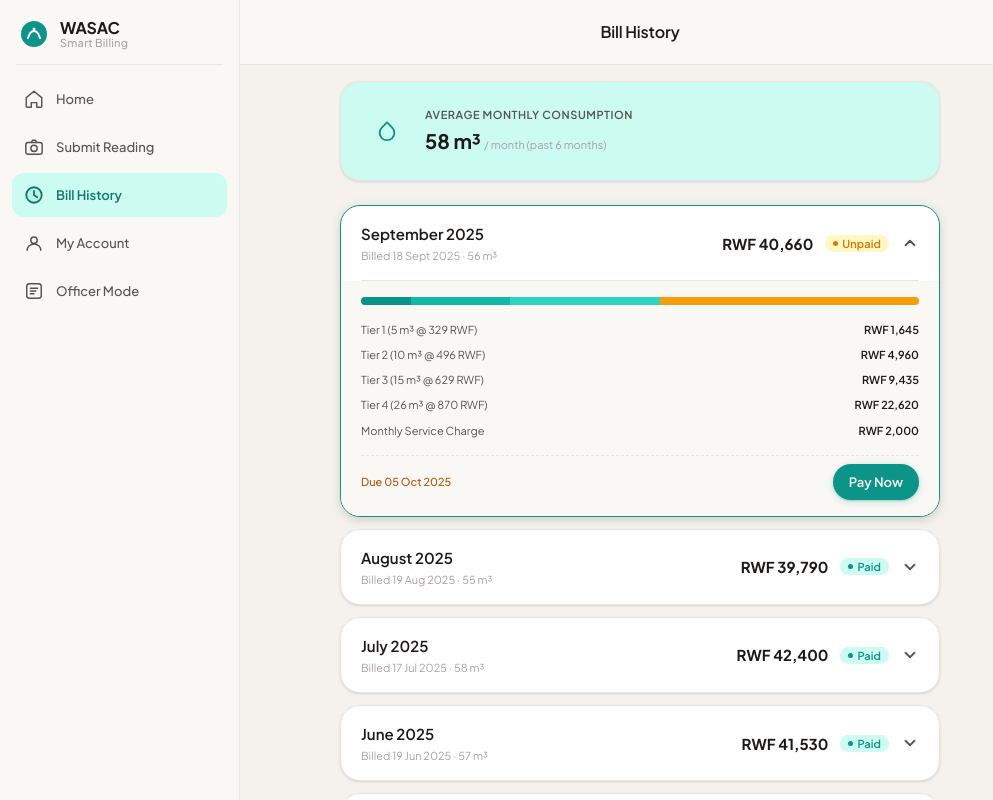
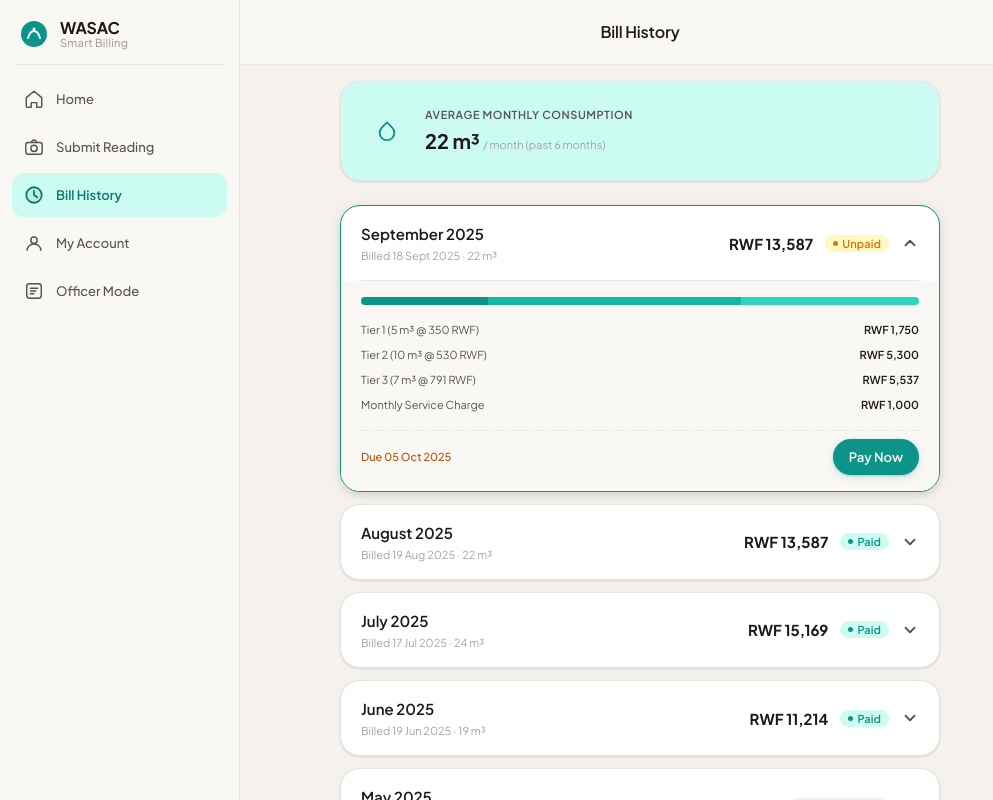
Before and after one commit to Dushimepaulette1/wasac-smart-billing, a React (Create React App) app in the folder frontend/: page /history in a window 1280 px wide. Shown: the top 800 px of the page, without its empty margins (0-993 px from the left). Built offline with nearby package versions, Linux system fonts and the light colour scheme.

Commit message:
fix: update service charge to RWF 1,000 and rebuild bill history with corrected rates

```diff
--- a/frontend/src/data/bills.js
+++ b/frontend/src/data/bills.js
@@ -1,41 +1,59 @@
 /**
  * @file bills.js
- * @description Mock billing data — tariff rates pending verification.
+ * @description Mock billing data for the WASAC Smart Billing Platform.
+ * Six months of bills for the current customer (Uwimana Clarisse) using
+ * the official WASAC tiered tariff rates.
  *
- * Rates used (to be confirmed against official WASAC schedule):
- *   Tier 1: 0-5 m3  @ RWF 329
- *   Tier 2: 5-15 m3 @ RWF 496
- *   Tier 3: 15-30 m3 @ RWF 629
- *   Tier 4: >30 m3  @ RWF 870
- *   Service charge: RWF 2,000
+ * WASAC Tariff Tiers (2024 schedule):
+ *   Tier 1: 0–5 m³   @ RWF 350/m³
+ *   Tier 2: 6–15 m³  @ RWF 530/m³
+ *   Tier 3: 16–30 m³ @ RWF 791/m³
+ *   Tier 4: >30 m³   @ RWF 1,000/m³
+ *   Service charge: RWF 1,000/month
  */
 
 function buildTiers(consumption) {
   const tiers = [];
-  const t1 = Math.min(consumption, 5);
-  if (t1 > 0) tiers.push({ name: 'Tier 1', from: 0, to: 5, units: t1, ratePerUnit: 329, cost: t1 * 329 });
-  const t2 = Math.min(Math.max(consumption - 5, 0), 10);
-  if (t2 > 0) tiers.push({ name: 'Tier 2', from: 5, to: 15, units: t2, ratePerUnit: 496, cost: t2 * 496 });
-  const t3 = Math.min(Math.max(consumption - 15, 0), 15);
-  if (t3 > 0) tiers.push({ name: 'Tier 3', from: 15, to: 30, units: t3, ratePerUnit: 629, cost: t3 * 629 });
-  const t4 = Math.max(consumption - 30, 0);
-  if (t4 > 0) tiers.push({ name: 'Tier 4', from: 30, to: null, units: t4, ratePerUnit: 870, cost: t4 * 870 });
+  const t1Units = Math.min(consumption, 5);
+  if (t1Units > 0) {
+    tiers.push({ name: 'Tier 1', from: 0, to: 5, units: t1Units, ratePerUnit: 350, cost: t1Units * 350 });
+  }
+  const t2Units = Math.min(Math.max(consumption - 5, 0), 10);
+  if (t2Units > 0) {
+    tiers.push({ name: 'Tier 2', from: 5, to: 15, units: t2Units, ratePerUnit: 530, cost: t2Units * 530 });
+  }
+  const t3Units = Math.min(Math.max(consumption - 15, 0), 15);
+  if (t3Units > 0) {
+    tiers.push({ name: 'Tier 3', from: 15, to: 30, units: t3Units, ratePerUnit: 791, cost: t3Units * 791 });
+  }
+  const t4Units = Math.max(consumption - 30, 0);
+  if (t4Units > 0) {
+    tiers.push({ name: 'Tier 4', from: 30, to: null, units: t4Units, ratePerUnit: 1000, cost: t4Units * 1000 });
+  }
   return tiers;
 }
-function computeTotal(c) {
-  const tiers = buildTiers(c);
-  return { tiers, serviceCharge: 2000, totalAmount: tiers.reduce((s, t) => s + t.cost, 0) + 2000 };
+
+function computeTotal(consumption) {
+  const tiers = buildTiers(consumption);
+  const tierTotal = tiers.reduce((sum, t) => sum + t.cost, 0);
+  return { tiers, serviceCharge: 1000, totalAmount: tierTotal + 1000 };
 }
 
-const sep = computeTotal(56), aug = computeTotal(55), jul = computeTotal(58);
-const jun = computeTotal(57), may = computeTotal(63), apr = computeTotal(56);
+// Realistic residential consumption: 18–26 m³/month (avg ~21.8 m³)
+// Readings cascade backwards from customer.previousReading = 2791
+const sep = computeTotal(22); // 2791 → 2813
+const aug = computeTotal(22); // 2769 → 2791
+const jul = computeTotal(24); // 2745 → 2769
+const jun = computeTotal(19); // 2726 → 2745
+const may = computeTotal(23); // 2703 → 2726 (anomaly-flagged)
+const apr = computeTotal(21); // 2682 → 2703
 
 export const mockBills = [
-  { id: 'bill-006', period: 'September 2025', billingDate: '2025-09-18', dueDate: '2025-10-05', previousReading: 2791, currentReading: 2847, consumption: 56, tiers: sep.tiers, serviceCharge: sep.serviceCharge, totalAmount: sep.totalAmount, status: 'unpaid', paymentDate: null, transactionRef: null },
-  { id: 'bill-005', period: 'August 2025', billingDate: '2025-08-19', dueDate: '2025-09-05', previousReading: 2736, currentReading: 2791, consumption: 55, tiers: aug.tiers, serviceCharge: aug.serviceCharge, totalAmount: aug.totalAmount, status: 'paid', paymentDate: '2025-08-28', transactionRef: 'TXN-MOMO-20250828-7741' },
-  { id: 'bill-004', period: 'July 2025', billingDate: '2025-07-17', dueDate: '2025-08-05', previousReading: 2678, currentReading: 2736, consumption: 58, tiers: jul.tiers, serviceCharge: jul.serviceCharge, totalAmount: jul.totalAmount, status: 'paid', paymentDate: '2025-07-30', transactionRef: 'TXN-MOMO-20250730-5509' },
-  { id: 'bill-003', period: 'June 2025', billingDate: '2025-06-19', dueDate: '2025-07-05', previousReading: 2621, currentReading: 2678, consumption: 57, tiers: jun.tiers, serviceCharge: jun.serviceCharge, totalAmount: jun.totalAmount, status: 'paid', paymentDate: '2025-06-27', transactionRef: 'TXN-MOMO-20250627-3302' },
-  { id: 'bill-002', period: 'May 2025', billingDate: '2025-05-17', dueDate: '2025-06-05', previousReading: 2558, currentReading: 2621, consumption: 63, tiers: may.tiers, serviceCharge: may.serviceCharge, totalAmount: may.totalAmount, status: 'review', paymentDate: null, transactionRef: null },
-  { id: 'bill-001', period: 'April 2025', billingDate: '2025-04-18', dueDate: '2025-05-05', previousReading: 2502, currentReading: 2558, consumption: 56, tiers: apr.tiers, serviceCharge: apr.serviceCharge, totalAmount: apr.totalAmount, status: 'paid', paymentDate: '2025-04-29', transactionRef: 'TXN-MOMO-20250429-1187' },
+  { id: 'bill-006', period: 'September 2025', billingDate: '2025-09-18', dueDate: '2025-10-05', previousReading: 2791, currentReading: 2813, consumption: 22, tiers: sep.tiers, serviceCharge: sep.serviceCharge, totalAmount: sep.totalAmount, status: 'unpaid', paymentDate: null, transactionRef: null },
+  { id: 'bill-005', period: 'August 2025', billingDate: '2025-08-19', dueDate: '2025-09-05', previousReading: 2769, currentReading: 2791, consumption: 22, tiers: aug.tiers, serviceCharge: aug.serviceCharge, totalAmount: aug.totalAmount, status: 'paid', paymentDate: '2025-08-28', transactionRef: 'TXN-MOMO-20250828-7741' },
+  { id: 'bill-004', period: 'July 2025', billingDate: '2025-07-17', dueDate: '2025-08-05', previousReading: 2745, currentReading: 2769, consumption: 24, tiers: jul.tiers, serviceCharge: jul.serviceCharge, totalAmount: jul.totalAmount, status: 'paid', paymentDate: '2025-07-30', transactionRef: 'TXN-MOMO-20250730-5509' },
+  { id: 'bill-003', period: 'June 2025', billingDate: '2025-06-19', dueDate: '2025-07-05', previousReading: 2726, currentReading: 2745, consumption: 19, tiers: jun.tiers, serviceCharge: jun.serviceCharge, totalAmount: jun.totalAmount, status: 'paid', paymentDate: '2025-06-27', transactionRef: 'TXN-MOMO-20250627-3302' },
+  { id: 'bill-002', period: 'May 2025', billingDate: '2025-05-17', dueDate: '2025-06-05', previousReading: 2703, currentReading: 2726, consumption: 23, tiers: may.tiers, serviceCharge: may.serviceCharge, totalAmount: may.totalAmount, status: 'review', paymentDate: null, transactionRef: null },
+  { id: 'bill-001', period: 'April 2025', billingDate: '2025-04-18', dueDate: '2025-05-05', previousReading: 2682, currentReading: 2703, consumption: 21, tiers: apr.tiers, serviceCharge: apr.serviceCharge, totalAmount: apr.totalAmount, status: 'paid', paymentDate: '2025-04-29', transactionRef: 'TXN-MOMO-20250429-1187' },
 ];
 export const mockCurrentBill = mockBills[0];
```
